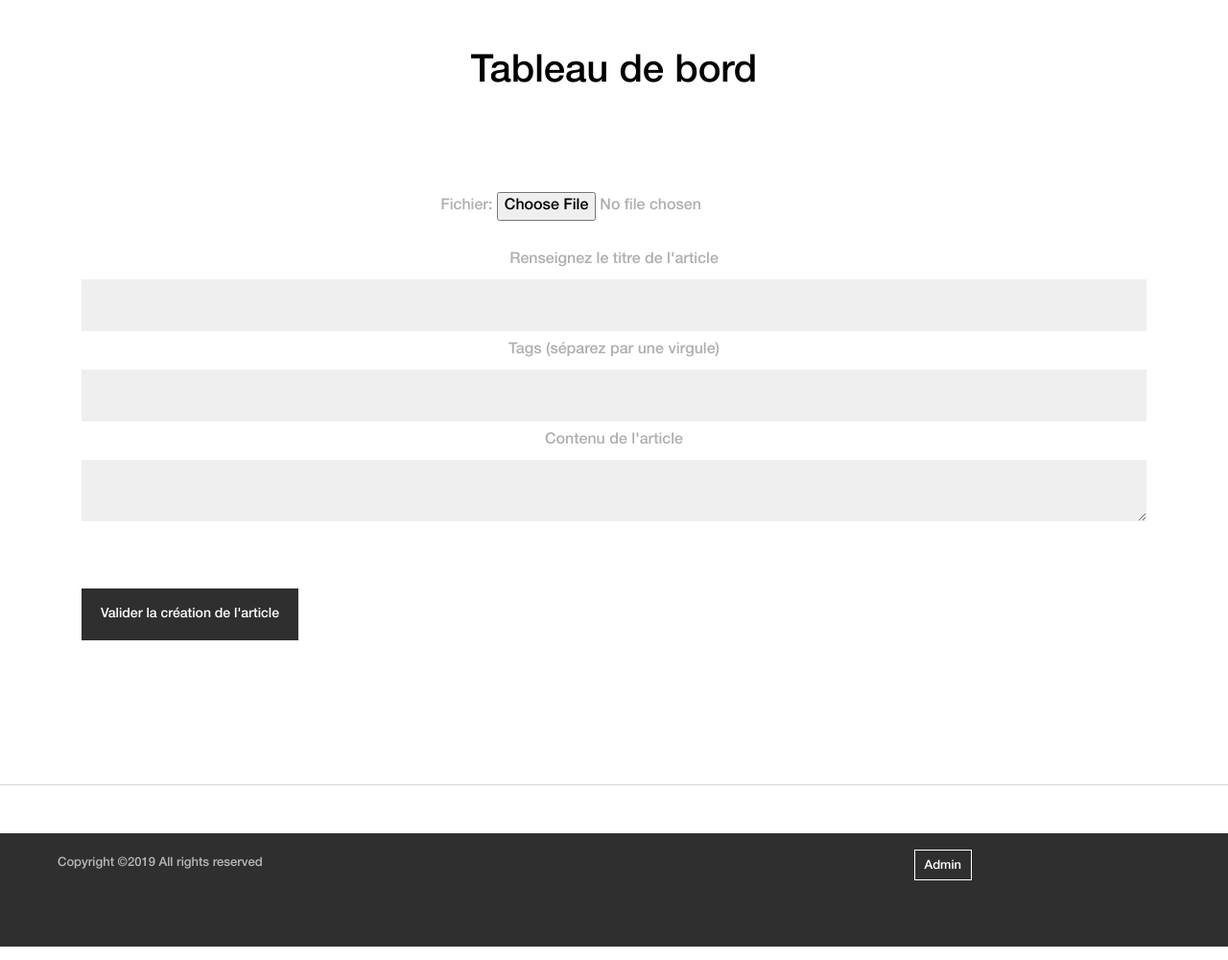
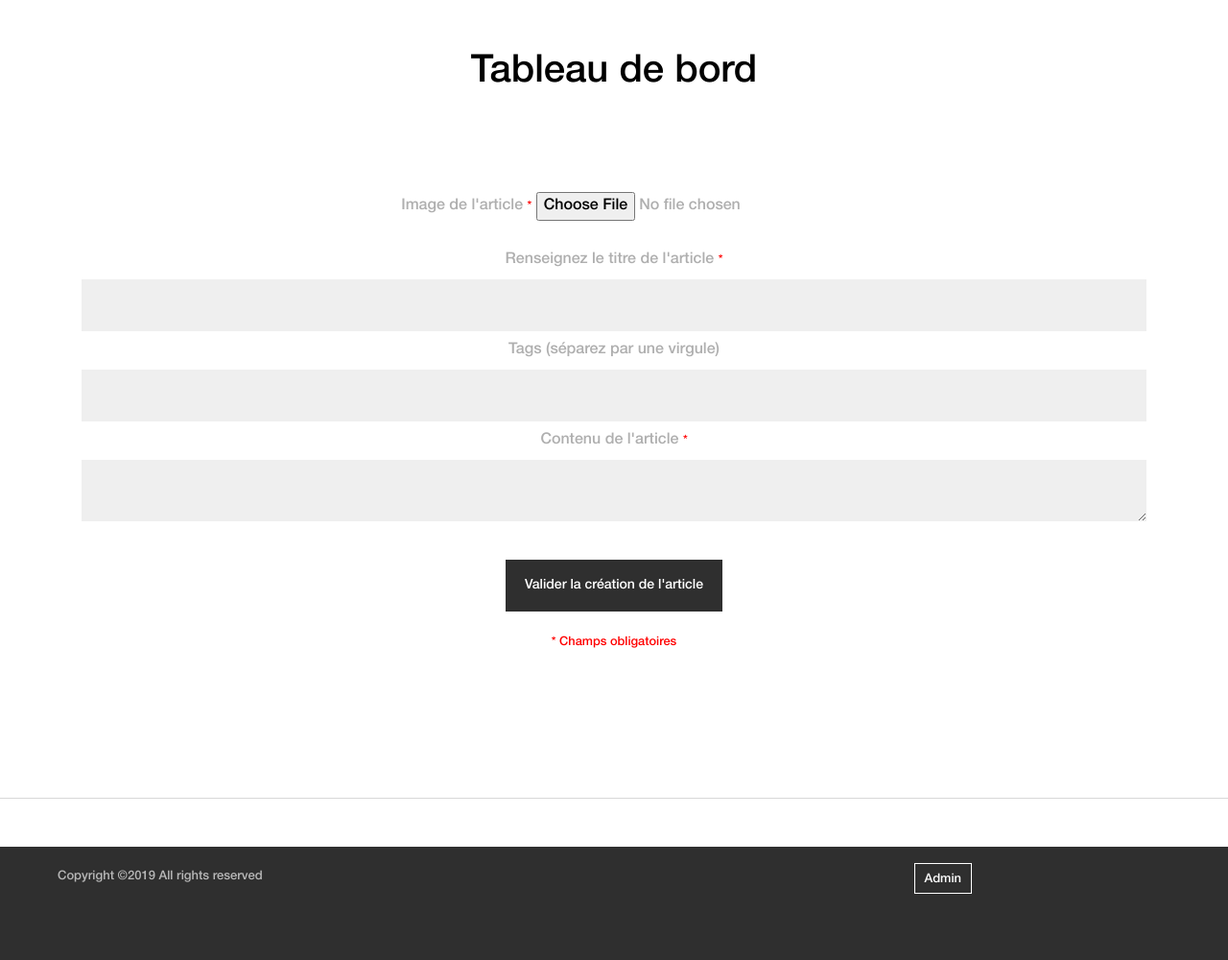
Before and after one commit to fanchinho/blog, a PHP site: page /index.php?action=createPost in a window 1280 px wide. Shown: the part 312-1312 px from the top of the page at 96% size. Run offline with PHP 8.4, Linux system fonts and the light colour scheme; the visitor is signed in with stand-in values (Sample User, id 1); some libraries are stand-ins or nearby versions; some web fonts are replaced.

Commit message:
champs obligatoires création articles

```diff
--- a/Public/style.css
+++ b/Public/style.css
@@ -785,7 +785,7 @@ a:hover, a:active {
     display: block;
     min-width: 200px;
     padding: 20px;
-    margin-top: 70px;
+    margin: 40px auto 20px auto;
     border: 0;
     font-size: 14px;
     color: #fff;
--- a/View/backend/createPost.php
+++ b/View/backend/createPost.php
@@ -9,15 +9,16 @@
                 <div class="comments-form">
                     <div class="comment-respond">
                         <form  action="index.php?action=addPost" method="post" class="comment-form" enctype="multipart/form-data">
-                            <label for="fileUpload">Fichier:</label>
+                            <label for="fileUpload">Image de l'article <small style="color:red;"> *</small></label>
                             <input type="file" name="photo" id="fileUpload"><br><br>
-                            <label for="title">Renseignez le titre de l'article</label>
+                            <label for="title">Renseignez le titre de l'article <small style="color:red;"> *</small></label>
                             <input type="text" id="title" name="title">
                             <label for="tags">Tags (séparez par une virgule)</label>
                             <input type="text" id="tags" name="tags">
-                            <label for="content">Contenu de l'article</label>
+                            <label for="content">Contenu de l'article <small style="color:red;"> *</small></label>
                             <textarea name="content" height="300px" class="post-content"> </textarea>
                             <input type="submit" value="Valider la création de l'article">
+                            <small style="color:red;"> * Champs obligatoires</small>
                         </form><!-- .comment-form -->
                     </div><!-- .comment-respond -->
                 </div><!-- .comments-form -->
```
